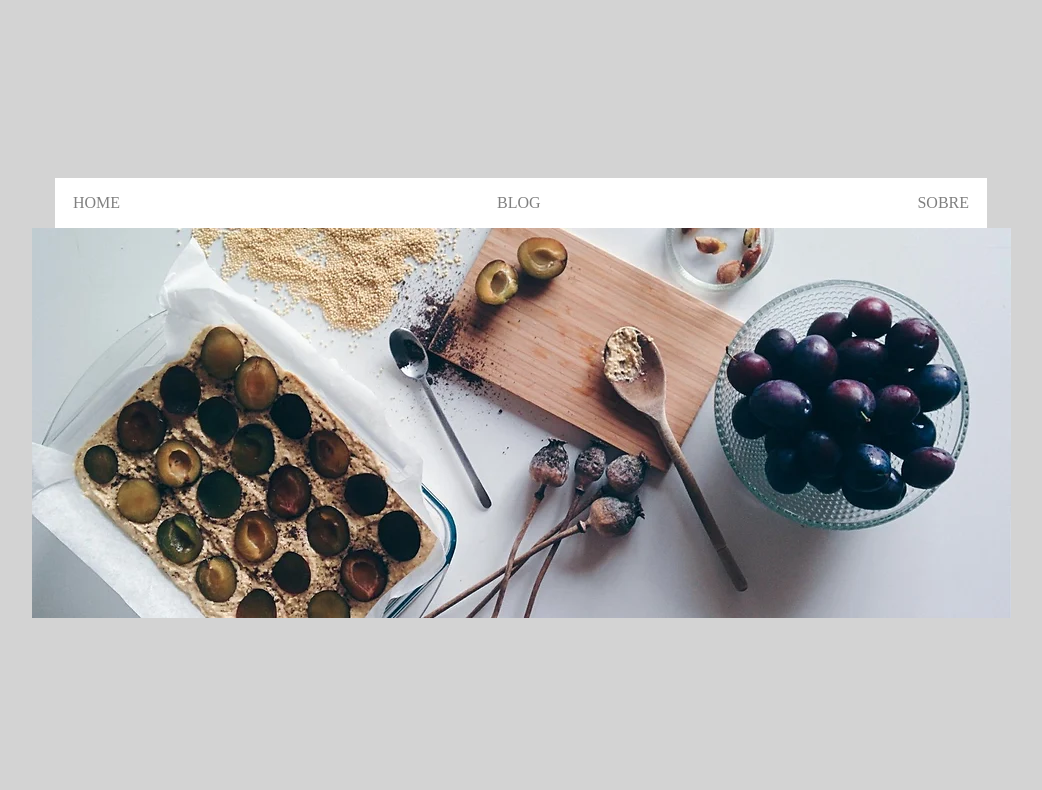
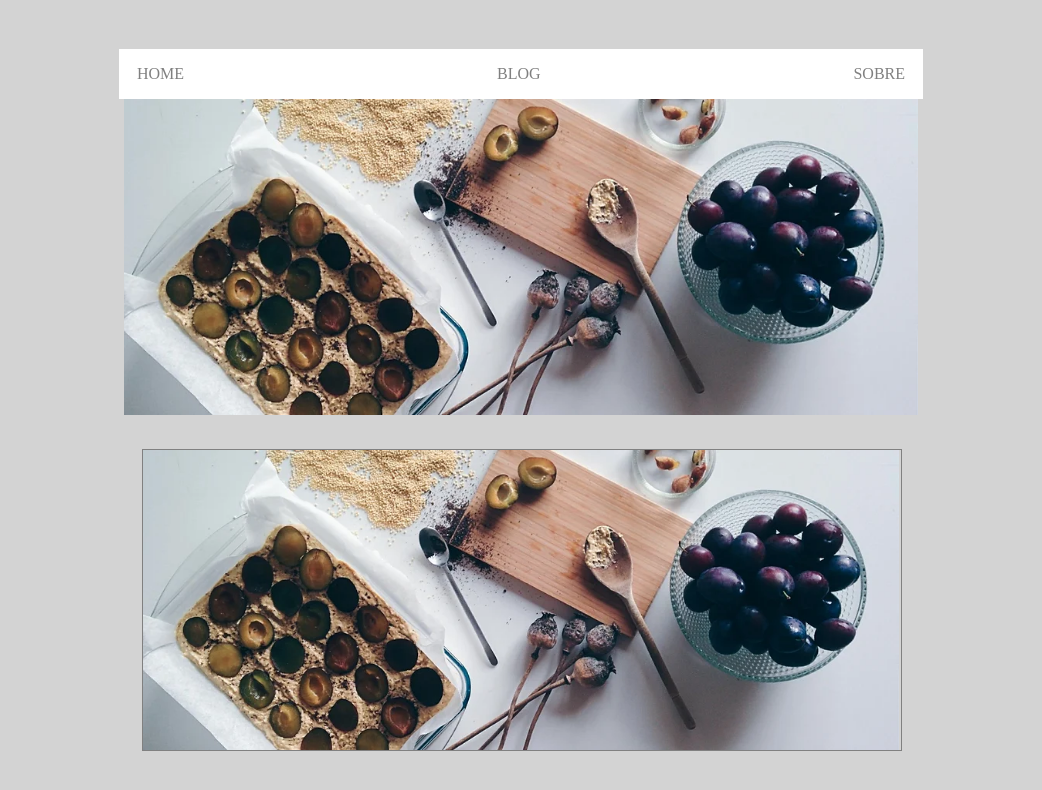
Before and after one commit to GustavoFSProg/blog-gus-web-ts, a React (Vite) app: page / in a window 1280 px wide. Shown: the top 790 px of the page, without its empty margins (119-1161 px from the left). Built offline with nearby package versions, Linux system fonts and the light colour scheme.

Commit message:
app styled

```diff
--- a/src/App.tsx
+++ b/src/App.tsx
@@ -1,7 +1,7 @@
 // import './App.css'
-import styled from 'styled-components'
-import NavBar from './components/NavBar/NavBar'
-import topo from './assets/comida-topo.png'
+import styled from "styled-components";
+import NavBar from "./components/NavBar/NavBar";
+import topo from "./assets/comida-topo.png";
 
 const AppContainer = styled.div`
   display: flex;
@@ -12,29 +12,33 @@ const AppContainer = styled.div`
   justify-content: center;
   flex-direction: column;
   align-items: center;
+`;
 
-
-
-`
-
-
+const PostContainer = styled.div`
+  display: flex;
+  width: 100%;
+  height: auto;
+  border: 1px solid gray;
+  align-items: flex-start;
+  margin-top: 30px;
+`;
 
 function App() {
-
-
   return (
     <>
       <AppContainer>
-          <NavBar />
-          <div>
-            <img src={topo} alt="topo comida"/>
-          </div>
-
-
+        <NavBar />
+        <div>
+          <img style={{ width: "62vw" }} src={topo} alt="topo comida" />
+        </div>
+        <div>
+          <PostContainer>
+            <img style={{ width: "59vw" }} src={topo} alt="topo comida" />
+          </PostContainer>
+        </div>
       </AppContainer>
-
     </>
-  )
+  );
 }
 
-export default App
+export default App;
--- a/src/components/NavBar/style-navbar.tsx
+++ b/src/components/NavBar/style-navbar.tsx
@@ -1,10 +1,8 @@
-import styled from 'styled-components'
-
-
+import styled from "styled-components";
 
 export const NavBarContainer = styled.div`
   display: flex;
-  width: 70vw;
+  width: 60vw;
   height: 50px;
   background: white;
   color: gray;
@@ -12,6 +10,4 @@ export const NavBarContainer = styled.div`
   justify-content: space-between;
   padding-left: 18px;
   padding-right: 18px;
-
-
-`
+`;
```
